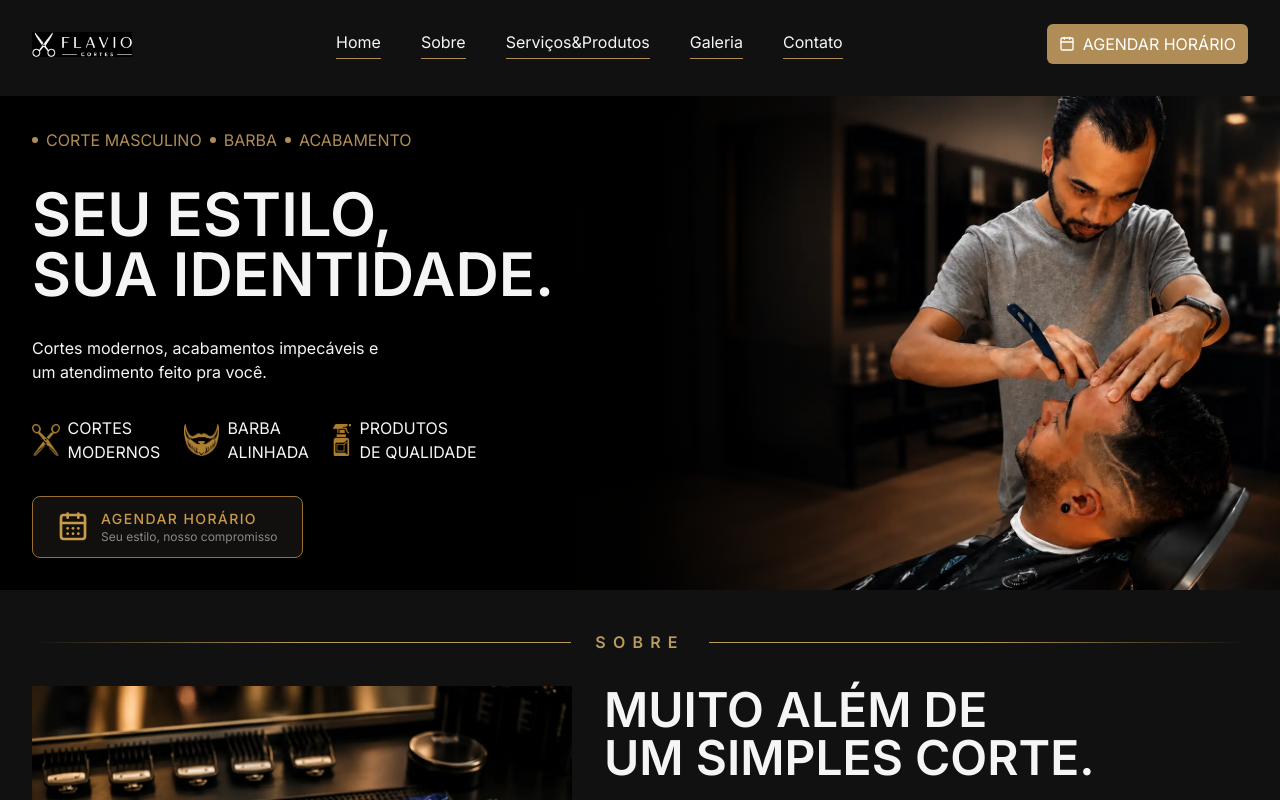
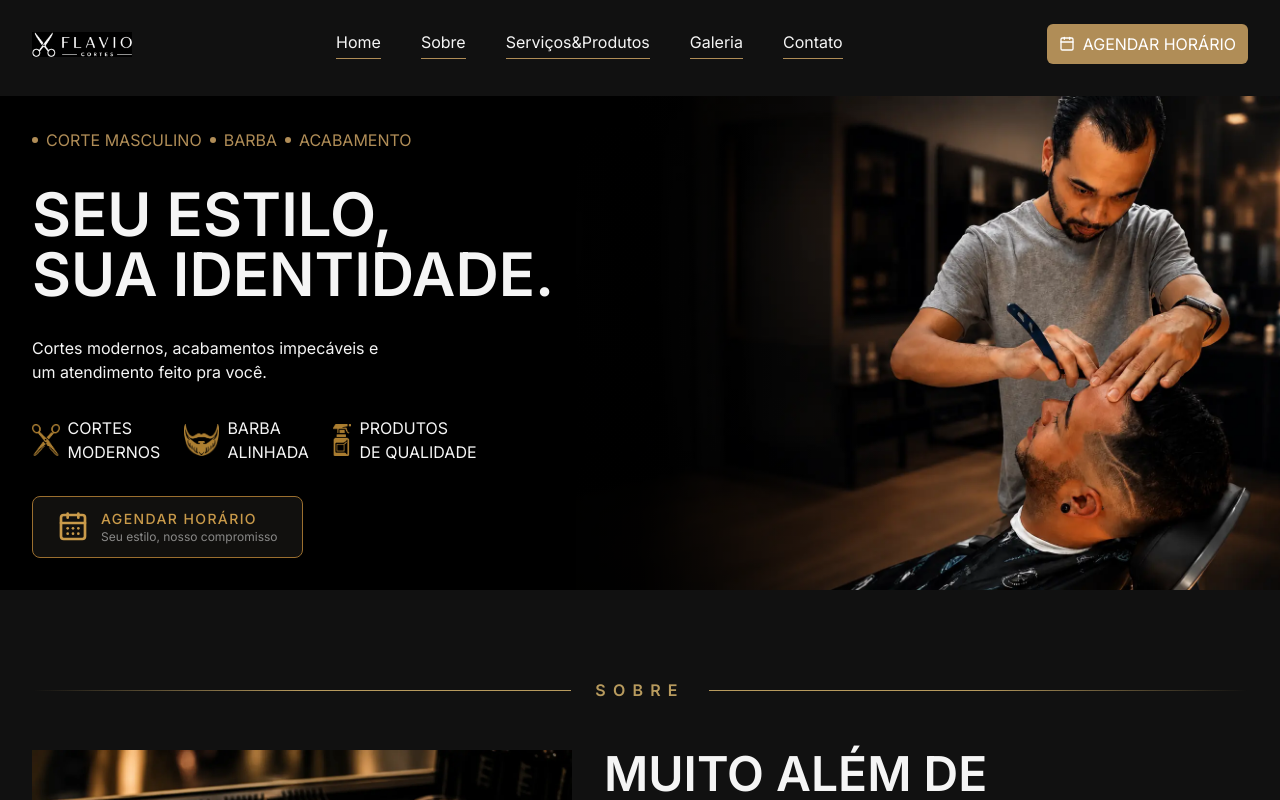
Before and after one commit to TamuraFelipe/Flavio_Cortes, a React (Vite) app: page / in a window 1280 px wide. Built offline with nearby package versions, Linux system fonts and the light colour scheme.

Commit message:
style: add padding

```diff
--- a/src/components/layout/Services2/index.jsx
+++ b/src/components/layout/Services2/index.jsx
@@ -62,9 +62,9 @@
 const Services2 = () => {
   return (
     <Container>
-      <div id="servicos">
+      <div id="servicos" className="mb-8">
         <SectionTitle title="Serviços & Produtos" />
-        <div className="grid grid-cols-1 md:grid-cols-2 lg:grid-cols-3 gap-4">
+        <div className="grid grid-cols-1 md:grid-cols-2 lg:grid-cols-3 gap-4 mb-8">
           {services.map((service, index) => (
             <div
               key={index}
--- a/src/components/ui/SectionTitle/index.jsx
+++ b/src/components/ui/SectionTitle/index.jsx
@@ -1,6 +1,6 @@
 const SectionTitle = ({ title }) => {
   return (
-    <div className="w-full mb-8 mt-8">
+    <div className="w-full py-12">
       {/* Título com linhas laterais */}
       <div className="flex items-center gap-6">
         {/* Linha esquerda */}
```
